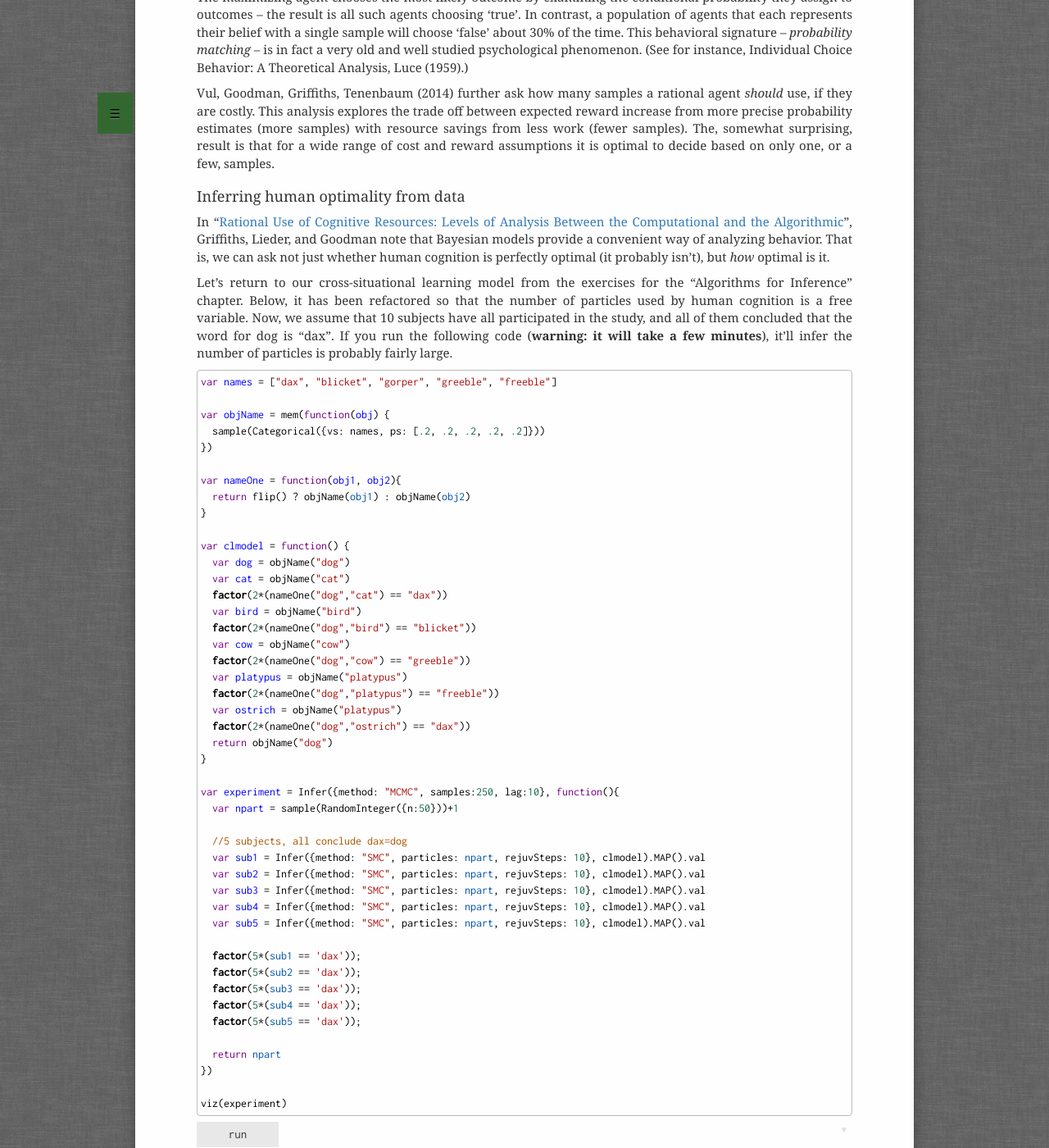
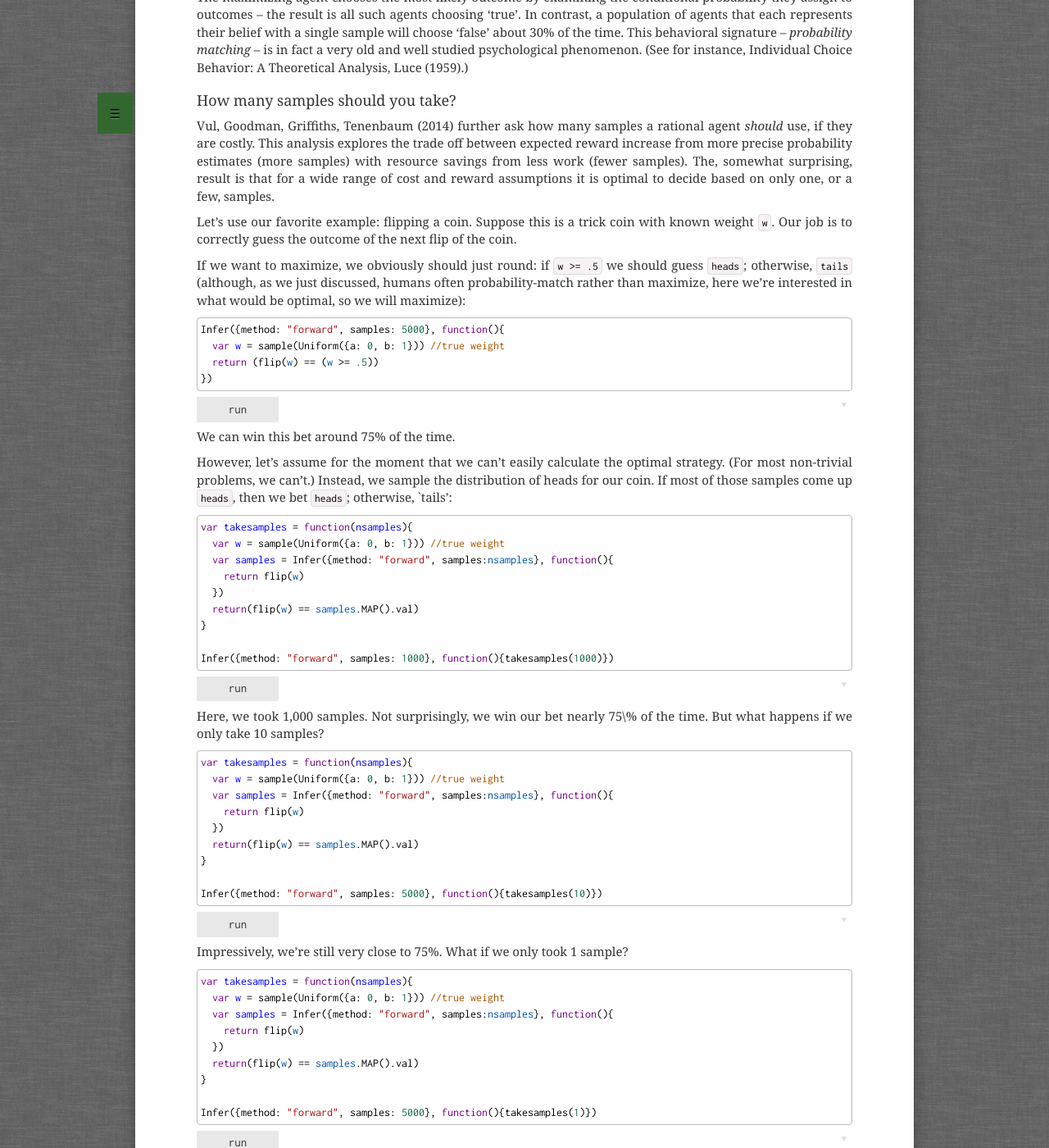
Before and after one commit to probmods/probmods2, a Jekyll site: the page built from chapters/process-models.md, in a window 1280 px wide and 1400 px high, scrolled down 1219 px. Shown: the whole window at 82% size. Built offline with Jekyll 4.4.1, drawn with Linux system fonts in a browser that asks for light colours; a script that is not in the unit is left out; some of the changed text lies outside the part shown.

Commit message:
Fully implemented one-and-done examples in the process models chapter, plus related problem in the exercises.

```diff
--- a/chapters/process-models.md
+++ b/chapters/process-models.md
@@ -81,7 +81,69 @@
 
 The maximizing agent chooses the most likely outcome by examining the conditional probability they assign to outcomes -- the result is all such agents choosing 'true'. In contrast, a population of agents that each represents their belief with a single sample will choose 'false' about 30% of the time. This behavioral signature -- *probability matching* -- is in fact a very old and well studied psychological phenomenon. (See for instance, Individual Choice Behavior: A Theoretical Analysis, Luce (1959).)
 
+### How many samples should you take?
+
 Vul, Goodman, Griffiths, Tenenbaum (2014) further ask how many samples a rational agent *should* use, if they are costly. This analysis explores the trade off between expected reward increase from more precise probability estimates (more samples) with resource savings from less work (fewer samples). The, somewhat surprising, result is that for a wide range of cost and reward assumptions it is optimal to decide based on only one, or a few, samples.
+
+Let's use our favorite example: flipping a coin. Suppose this is a trick coin with known weight `w`. Our job is to correctly guess the outcome of the next flip of the coin.
+
+If we want to maximize, we obviously should just round: if `w >= .5` we should guess `heads`; otherwise, `tails` (although, as we just discussed, humans often probability-match rather than maximize, here we're interested in what would be optimal, so we will maximize):
+
+~~~~
+Infer({method: "forward", samples: 5000}, function(){
+  var w = sample(Uniform({a: 0, b: 1})) //true weight
+  return (flip(w) == (w >= .5))
+})
+~~~~
+
+We can win this bet around 75% of the time.
+
+However, let's assume for the moment that we can't easily calculate the optimal strategy. (For most non-trivial problems, we can't.) Instead, we sample the distribution of heads for our coin. If most of those samples come up `heads`, then we bet `heads`; otherwise, `tails':
+
+~~~~
+var takesamples = function(nsamples){
+  var w = sample(Uniform({a: 0, b: 1})) //true weight
+  var samples = Infer({method: "forward", samples:nsamples}, function(){
+    return flip(w)
+  })
+  return(flip(w) == samples.MAP().val)
+}
+
+Infer({method: "forward", samples: 1000}, function(){takesamples(1000)})
+~~~~
+
+Here, we took 1,000 samples. Not surprisingly, we win our bet nearly 75\% of the time. But what happens if we only take 10 samples?
+
+~~~~
+var takesamples = function(nsamples){
+  var w = sample(Uniform({a: 0, b: 1})) //true weight
+  var samples = Infer({method: "forward", samples:nsamples}, function(){
+    return flip(w)
+  })
+  return(flip(w) == samples.MAP().val)
+}
+
+Infer({method: "forward", samples: 5000}, function(){takesamples(10)})
+~~~~
+
+Impressively, we're still very close to 75%. What if we only took 1 sample?
+
+~~~~
+var takesamples = function(nsamples){
+  var w = sample(Uniform({a: 0, b: 1})) //true weight
+  var samples = Infer({method: "forward", samples:nsamples}, function(){
+    return flip(w)
+  })
+  return(flip(w) == samples.MAP().val)
+}
+
+Infer({method: "forward", samples: 5000}, function(){takesamples(1)})
+~~~~
+
+We are still winning around 2/3 of the time. Obviously, if we have the computational power available and enough time to take the samples, we should take 1,000 samples and maximize our chances of winning. But if samples are costly, it may not be worth taking more than 1.
+
+
+
 
 ### Inferring human optimality from data
 
```
Also changed, not shown: exercises/process-models.md (+16 -0 lines).
